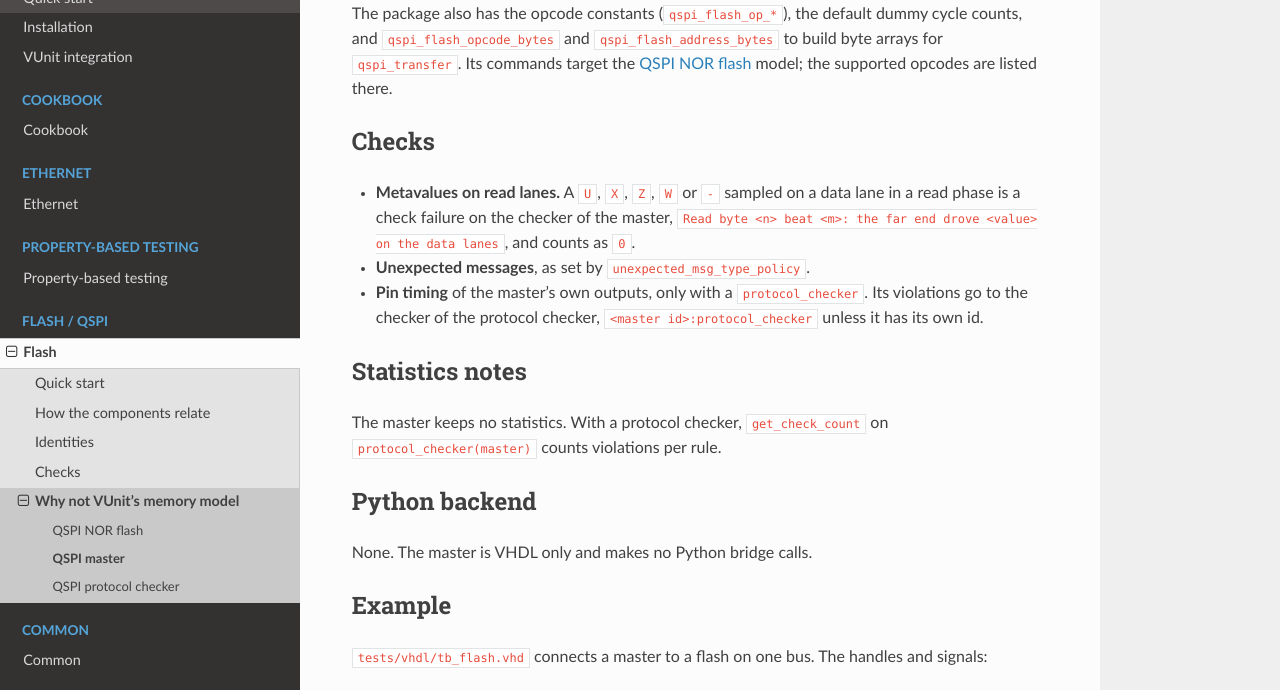
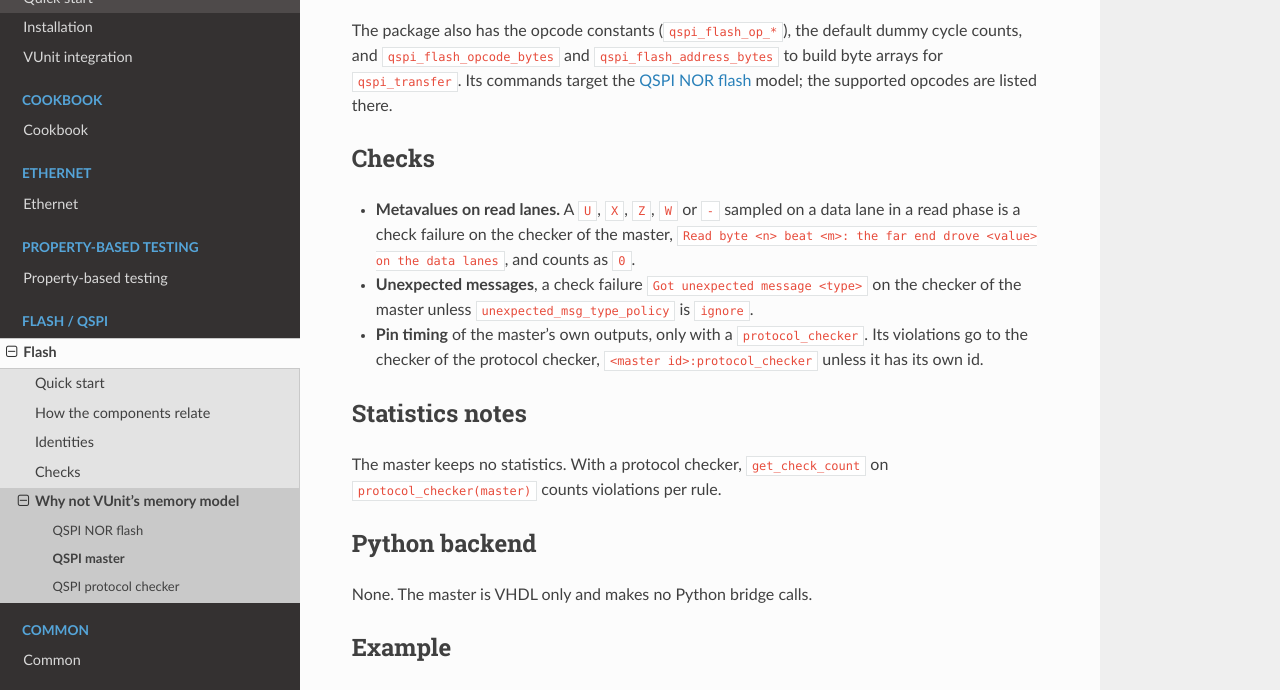
Before and after one commit to ru551n/awesome-vunit-vcs, a Sphinx documentation site: the page built from docs/flash/qspi_master.rst, in a window 1280 px wide and 900 px high, scrolled down 3094 px, cut to the strip 0-690 px from the top of the window. Built offline with Sphinx 7.4.7 and the Read the Docs theme 3.1.0, drawn with Linux system fonts in a browser that asks for light colours.

Commit message:
Report unexpected messages to the flash family on the checker of the VC
A message of an unknown type was a failure on the logger of the flash, the
QSPI master and the QSPI protocol checker, through com's
unexpected_msg_type. It is now what the Ethernet VCs do: a check failure
"Got unexpected message <name>" on the checker of the VC, unless the
policy is ignore or the message was already handled. The VCI tests check
it like the Ethernet VCI tests, with the logger mocked at error, and also
on a custom checker to show it is the checker that reports.

Co-Authored-By: Claude Opus 5 (1M context) <noreply@anthropic.com>
Claude-Session: https://claude.ai/code/session_01846z9LGpF2PiS5xXA9qXUX

```diff
--- a/docs/flash/index.rst
+++ b/docs/flash/index.rst
@@ -175,9 +175,9 @@ default the first error stops the simulation, as any VUnit check failure does.
        value that is not a byte, an unknown timing or stat name, an image that cannot be read
    * - Unexpected message
      -
-     - All three, on their logger
-     - A message of an unknown type with ``unexpected_msg_type_policy => fail`` (the default) logs
-       ``Got unexpected message <type>`` as a failure; ``ignore`` drops it silently
+     - All three
+     - A message of an unknown type with ``unexpected_msg_type_policy => fail`` (the default) is a
+       check failure, ``Got unexpected message <type>``; ``ignore`` drops it silently
 
 Commands a real part refuses silently, such as a program without write enable, are not errors: the
 flash counts them instead, see :ref:`flash-statistics`.
--- a/docs/flash/qspi_flash.rst
+++ b/docs/flash/qspi_flash.rst
@@ -412,7 +412,7 @@ configuration so that the calls that follow stay harmless.
    * - ``unexpected_msg_type_policy``
      - ``unexpected_msg_type_policy_t``
      - ``fail``
-     - ``fail`` logs a message of an unknown type as a failure on the logger, ``Got unexpected
+     - ``fail`` makes a message of an unknown type a check failure on the checker, ``Got unexpected
        message <type>``; ``ignore`` drops it
 
 The busy times are typical rather than worst-case values. A test that depends on one sets it.
@@ -585,7 +585,7 @@ the backend go to its logger.
        outside the device, a value that is not a byte, an unknown timing or stat name or an image that
        cannot be read
    * - Unexpected message
-     - Logger
+     - Checker
      - ``Got unexpected message <type>`` with the ``fail`` policy
 
 The pin timing of the controller is checked by the protocol checker of the flash, when it has one, on
--- a/docs/flash/qspi_master.rst
+++ b/docs/flash/qspi_master.rst
@@ -116,7 +116,8 @@ Constructor parameters
    * - ``unexpected_msg_type_policy``
      - ``unexpected_msg_type_policy_t``
      - ``fail``
-     - ``fail`` logs a message of an unknown type as a failure on the logger, ``ignore`` drops it
+     - ``fail`` makes a message of an unknown type a check failure on the checker, ``Got unexpected
+       message <type>``; ``ignore`` drops it
 
 Procedures
 ----------
@@ -229,7 +230,8 @@ Checks
 * **Metavalues on read lanes.** A ``U``, ``X``, ``Z``, ``W`` or ``-`` sampled on a data lane in a read
   phase is a check failure on the checker of the master, ``Read byte <n> beat <m>: the far end drove
   <value> on the data lanes``, and counts as ``0``.
-* **Unexpected messages**, as set by ``unexpected_msg_type_policy``.
+* **Unexpected messages**, a check failure ``Got unexpected message <type>`` on the checker of the
+  master unless ``unexpected_msg_type_policy`` is ``ignore``.
 * **Pin timing** of the master's own outputs, only with a ``protocol_checker``. Its violations go to
   the checker of the protocol checker, ``<master id>:protocol_checker`` unless it has its own id.
 
--- a/docs/flash/qspi_protocol_checker.rst
+++ b/docs/flash/qspi_protocol_checker.rst
@@ -127,7 +127,8 @@ minimum times of a typical 133 MHz part. A limit of ``0 ns`` disables its rule.
    * - ``unexpected_msg_type_policy``
      - ``unexpected_msg_type_policy_t``
      - ``fail``
-     - ``fail`` logs a message of an unknown type as a failure on the logger, ``ignore`` drops it
+     - ``fail`` makes a message of an unknown type a check failure on the checker, ``Got unexpected
+       message <type>``; ``ignore`` drops it
 
 Procedures
 ----------
--- a/docs/release_notes/unreleased.rst
+++ b/docs/release_notes/unreleased.rst
@@ -149,3 +149,5 @@ Breaking changes
 * Flash: ``new_flash`` and ``new_qspi_master`` end with ``protocol_checker``, ``id``, ``logger``,
   ``actor``, ``checker`` and ``unexpected_msg_type_policy``, like VUnit's own VCs. ``id`` moved from
   the first to that group.
+* Flash: a message of an unknown type is a check failure ``Got unexpected message <type>`` on the
+  checker of the VC, as for the Ethernet VCs, instead of a failure on its logger.
```
Also changed, not shown: 6 other files.
